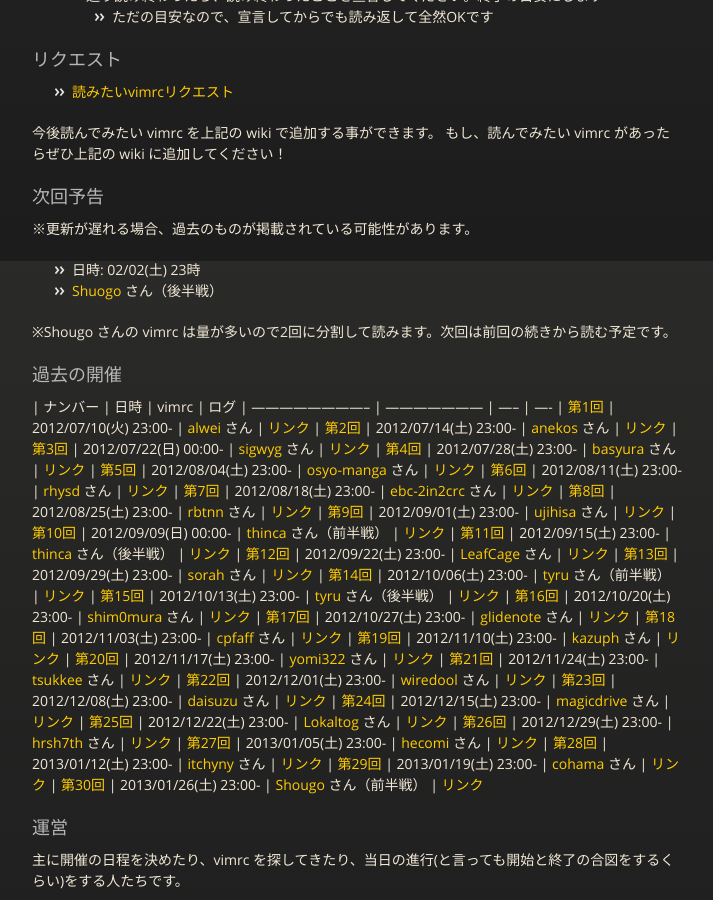
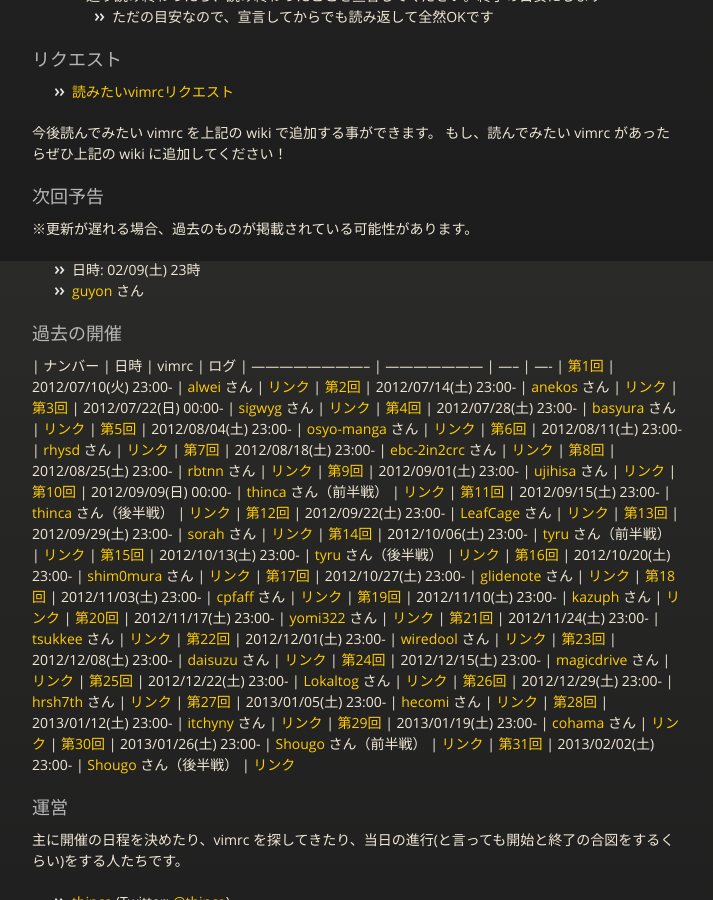
Before and after one commit to vim-jp/reading-vimrc, a Jekyll site: the page built from index.md, in a window 1280 px wide and 900 px high, scrolled down 639 px. Shown: the whole window, without its empty margins (283-996 px from the left). Built offline with Jekyll 4.4.1, drawn with Linux system fonts in a browser that asks for light colours; nearby versions of some CDN libraries; Markdown is read by kramdown in place of the engine named in the settings.

Commit message:
第31回分を追加

```diff
--- a/index.md
+++ b/index.md
@@ -35,10 +35,8 @@ title: vimrc読書会
 ### 次回予告
 ※更新が遅れる場合、過去のものが掲載されている可能性があります。
 
-- 日時: 02/02(土) 23時
-- [Shuogo](https://github.com/Shougo) さん（後半戦）
-
-※Shougo さんの vimrc は量が多いので2回に分割して読みます。次回は前回の続きから読む予定です。
+- 日時: 02/09(土) 23時
+- [guyon](https://github.com/guyon) さん
 
 
 ### 過去の開催
@@ -74,6 +72,7 @@ title: vimrc読書会
 | [第28回](archive/028.html) | 2013/01/12(土) 23:00- | [itchyny](https://github.com/itchyny/dotfiles/blob/eba53c32ce05d410a46b00119f7a25341bd6cb37/.vimrc) さん                     | [リンク](http://lingr.com/room/vim/archives/2013/01/12#message-13522483)
 | [第29回](archive/029.html) | 2013/01/19(土) 23:00- | [cohama](https://github.com/cohama/.vim/blob/284b2c2a4af9372aea257fd2465cc1eb8d52e584/.vimrc) さん                           | [リンク](http://lingr.com/room/vim/archives/2013/01/19#message-13587673)
 | [第30回](archive/030.html) | 2013/01/26(土) 23:00- | [Shougo](https://github.com/Shougo/shougo-s-github/blob/f5dfd7961ef9ecf6e7c3811c666d7a53a283ecfd/vim/.vimrc) さん（前半戦）  | [リンク](http://lingr.com/room/vim/archives/2013/01/26#message-13704754)
+| [第31回](archive/031.html) | 2013/02/02(土) 23:00- | [Shougo](https://github.com/Shougo/shougo-s-github/blob/f5dfd7961ef9ecf6e7c3811c666d7a53a283ecfd/vim/.vimrc) さん（後半戦）  | [リンク](http://lingr.com/room/vim/archives/2013/02/02#message-13852359)
 
 ### 運営
 主に開催の日程を決めたり、vimrc を探してきたり、当日の進行(と言っても開始と終了の合図をするくらい)をする人たちです。
```
Also changed, not shown: archive/031.md (added, +37 -0 lines).
